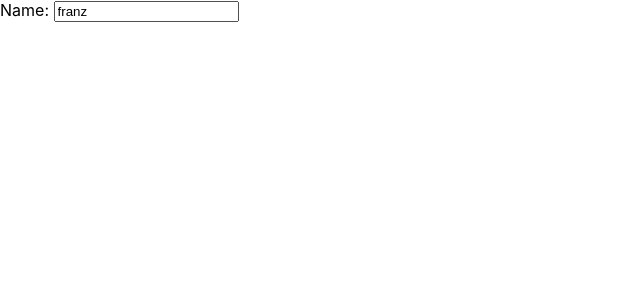
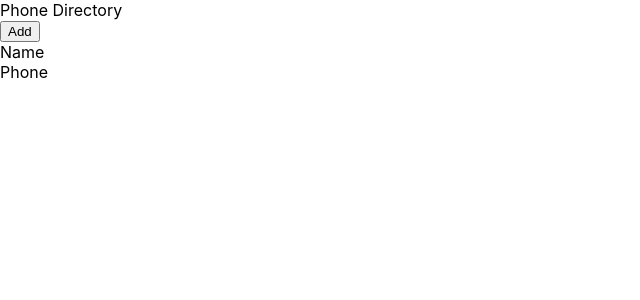
Before and after one commit to francescofeston/phone-directory, a React (Create React App) app: page / in a window 1280 px wide. Shown: the top 300 px of the page, without its empty margins (0-640 px from the left). Built offline with nearby package versions, Linux system fonts and the light colour scheme.

Commit message:
added Header.js

```diff
--- a/src/App.js
+++ b/src/App.js
@@ -1,20 +1,20 @@
 import React, { Component } from 'react';
+import Header from "./Header";
 
 class App extends Component {
   render() {
     return (
       <div>
-        {/* <div className="Header">
-          Phone Directory
-          </div>
+         <Header/>
         <button>Add</button>
         <div>
           <span>Name</span><br/>
-          <span>Phone</spa
-    </div>*/}
-    <label htmlFor="name">Name: </label>
-    <input id="name" type="text" placeholder="Type here" defaultValue="franz"/>
-      </div>
+          <span>Phone</span>
+        </div>
+
+        {/*<label htmlFor="name">Name: </label>
+        <input id="name" type="text" placeholder="Type here" defaultValue="franz"/>*/}
+    </div>
     );
   }
 }
--- /dev/null
+++ b/src/Header.js
@@ -0,0 +1,20 @@
+import React from 'react';
+
+const Header = function(){
+    return(
+        <div className="Header">
+          Phone Directory
+        </div>
+    )
+}
+
+//class Header extends Component{
+//    render(){
+//        return(
+//            <div className="Header">
+//                 Phone Directory
+//            </div>
+//        )
+//    }
+//}
+export default Header;
```
